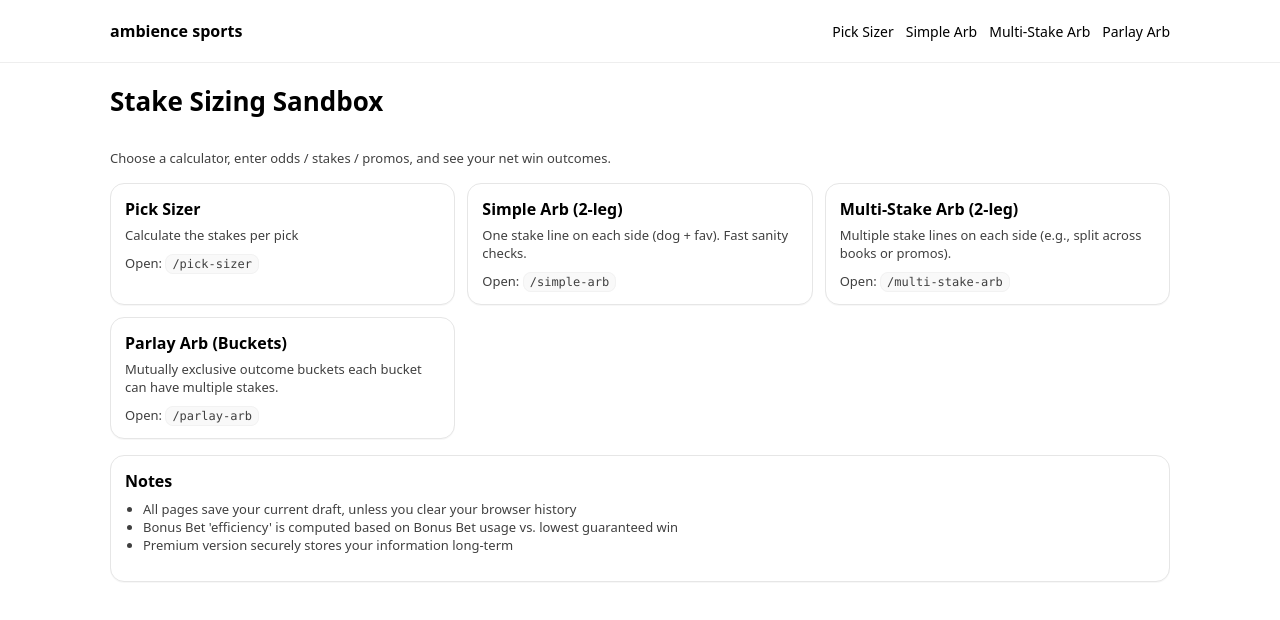
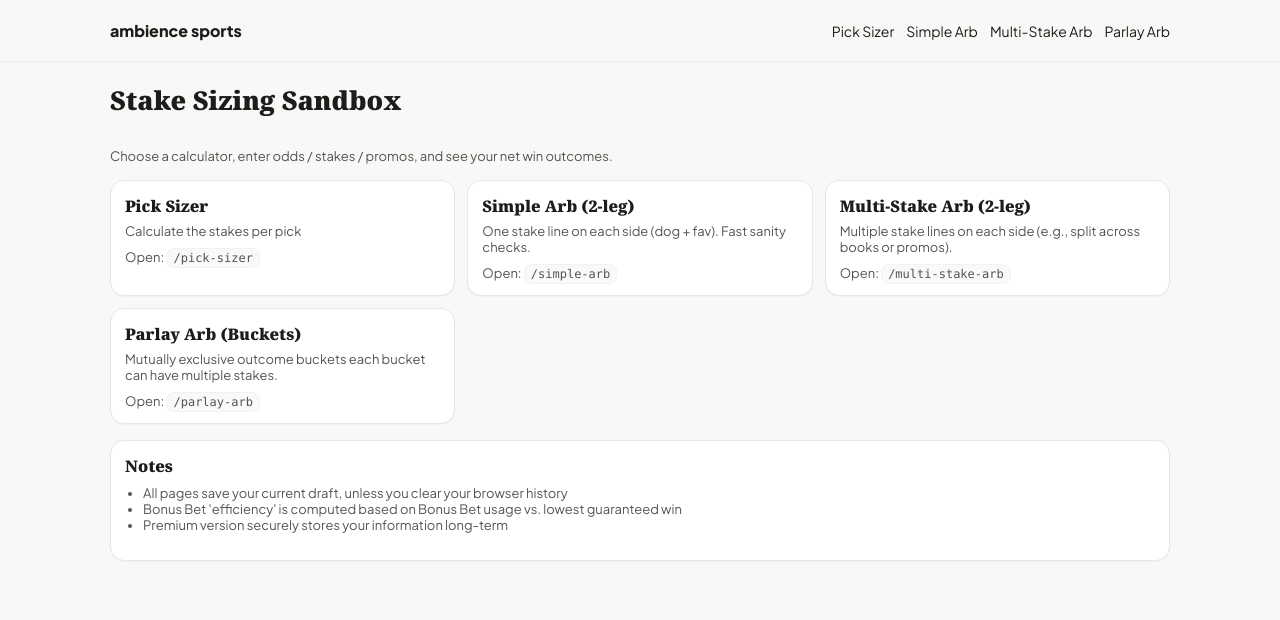
Before and after one commit to TTreads/Arb-Pricer, a Next.js app: page / in a window 1280 px wide. Shown: the top 620 px of the page. Built offline with nearby package versions, Linux system fonts and the light colour scheme.

Commit message:
Update multiple application pages, global styles, and layout.

```diff
--- a/app/bankroll/page.tsx
+++ b/app/bankroll/page.tsx
@@ -242,7 +242,7 @@ export default function BankrollPage() {
   }
 
   return (
-    <div style={{ maxWidth: 1000, margin: '0 auto', padding: 20, fontFamily: 'system-ui, -apple-system' }}>
+    <div style={{ maxWidth: 1000, margin: '0 auto', padding: 20 }}>
       <div style={{ display: 'flex', justifyContent: 'space-between', alignItems: 'baseline', gap: 12 }}>
         <h1 style={{ margin: 0 }}>Bankroll</h1>
       </div>
--- a/app/globals.css
+++ b/app/globals.css
@@ -1,17 +1,104 @@
-:root { color-scheme: light; }
-* { box-sizing: border-box; }
-html, body { padding: 0; margin: 0; font-family: ui-sans-serif, system-ui, -apple-system, Segoe UI, Roboto, Helvetica, Arial, "Apple Color Emoji","Segoe UI Emoji"; }
-a { color: inherit; text-decoration: none; }
-input, select, button { font: inherit; }
-button { cursor: pointer; }
+:root {
+    color-scheme: light;
+}
 
-.container { max-width: 1100px; margin: 0 auto; padding: 20px; }
-.grid { display: grid; gap: 12px; }
-.card { border: 1px solid #e6e6e6; border-radius: 14px; padding: 14px; background: white; box-shadow: 0 1px 0 rgba(0,0,0,0.03); }
-.row { display: flex; gap: 10px; flex-wrap: wrap; align-items: end; }
-.field { display: grid; gap: 6px; }
-.label { font-size: 12px; opacity: .75; }
-.h1 { font-size: 26px; font-weight: 900; margin: 0 0 14px; }
-.h2 { font-size: 16px; font-weight: 900; margin: 0; }
-.small { font-size: 13px; opacity: .75; }
-.kbd { font-family: ui-monospace, SFMono-Regular, Menlo, Monaco, Consolas, "Liberation Mono", "Courier New", monospace; font-size: 12px; background: #f7f7f7; padding: 2px 6px; border-radius: 8px; border: 1px solid #eee; }
+* {
+    box-sizing: border-box;
+}
+
+html,
+body {
+    padding: 0;
+    margin: 0;
+    font-family: var(--font-plus-jakarta-sans), sans-serif;
+    background-color: #FAF8F6;
+    color: #1a1d1a;
+}
+
+h1,
+h2,
+h3,
+h4,
+h5,
+h6,
+.h1,
+.h2 {
+    font-family: var(--font-noto-serif), serif;
+}
+
+a {
+    color: inherit;
+    text-decoration: none;
+}
+
+input,
+select,
+button {
+    font: inherit;
+}
+
+button {
+    cursor: pointer;
+}
+
+.container {
+    max-width: 1100px;
+    margin: 0 auto;
+    padding: 20px;
+}
+
+.grid {
+    display: grid;
+    gap: 12px;
+}
+
+.card {
+    border: 1px solid #e6e6e6;
+    border-radius: 14px;
+    padding: 14px;
+    background: white;
+    box-shadow: 0 1px 0 rgba(0, 0, 0, 0.03);
+}
+
+.row {
+    display: flex;
+    gap: 10px;
+    flex-wrap: wrap;
+    align-items: end;
+}
+
+.field {
+    display: grid;
+    gap: 6px;
+}
+
+.label {
+    font-size: 12px;
+    opacity: .75;
+}
+
+.h1 {
+    font-size: 26px;
+    font-weight: 900;
+    margin: 0 0 14px;
+}
+
+.h2 {
+    font-size: 16px;
+    font-weight: 900;
+    margin: 0;
+}
+
+.small {
+    font-size: 13px;
+    opacity: .75;
+}
+
+.kbd {
+    font-family: ui-monospace, SFMono-Regular, Menlo, Monaco, Consolas, "Liberation Mono", "Courier New", monospace;
+    font-size: 12px;
+    background: #f7f7f7;
+    padding: 2px 6px;
+    border-radius: 8px;
+    border: 1px solid #eee;
+}
--- a/app/layout.tsx
+++ b/app/layout.tsx
@@ -1,6 +1,20 @@
 import './globals.css';
 import type { Metadata } from 'next';
 import Link from 'next/link';
+
+import { Noto_Serif, Plus_Jakarta_Sans } from 'next/font/google';
+
+const notoSerif = Noto_Serif({
+  subsets: ['latin'],
+  variable: '--font-noto-serif',
+  display: 'swap',
+});
+
+const plusJakartaSans = Plus_Jakarta_Sans({
+  subsets: ['latin'],
+  variable: '--font-plus-jakarta-sans',
+  display: 'swap',
+});
 
 export const metadata: Metadata = {
   title: 'ambience sports',
@@ -9,7 +23,7 @@ export const metadata: Metadata = {
 
 export default function RootLayout({ children }: { children: React.ReactNode }) {
   return (
-    <html lang="en">
+    <html lang="en" className={`${notoSerif.variable} ${plusJakartaSans.variable}`}>
       <body>
         <header style={{ borderBottom: '1px solid #eee' }}>
           <div className="container" style={{ display: 'flex', justifyContent: 'space-between', alignItems: 'center' }}>
--- a/app/multi-stake-arb/page.tsx
+++ b/app/multi-stake-arb/page.tsx
@@ -241,7 +241,7 @@ export default function MultiStakeArbPage() {
   }
 
   return (
-    <div style={{ maxWidth: 1200, margin: '0 auto', padding: 20, fontFamily: 'system-ui, -apple-system' }}>
+    <div style={{ maxWidth: 1200, margin: '0 auto', padding: 20 }}>
       <div style={{ display: 'flex', justifyContent: 'space-between', alignItems: 'baseline' }}>
         <h1 style={{ margin: 0 }}>Multi-Stake Arb (2-leg)</h1>
         <button onClick={reset} style={btn}>
--- a/app/parlay-arb/page.tsx
+++ b/app/parlay-arb/page.tsx
@@ -170,13 +170,13 @@ export default function ParlayArbPage() {
     try {
       const raw = localStorage.getItem(LS_KEY)
       if (raw) setGroupsUI(JSON.parse(raw))
-    } catch {}
+    } catch { }
   }, [])
 
   useEffect(() => {
     try {
       localStorage.setItem(LS_KEY, JSON.stringify(groupsUI))
-    } catch {}
+    } catch { }
   }, [groupsUI])
 
   /* ---------- computed ---------- */
@@ -239,7 +239,7 @@ export default function ParlayArbPage() {
   }
 
   return (
-    <div style={{ maxWidth: 1200, margin: '0 auto', padding: 20, fontFamily: 'system-ui, -apple-system' }}>
+    <div style={{ maxWidth: 1200, margin: '0 auto', padding: 20 }}>
       <div style={{ display: 'flex', justifyContent: 'space-between', alignItems: 'baseline' }}>
         <h1 style={{ margin: 0 }}>Parlay Arb</h1>
         <button onClick={addGroup} style={btn}>
--- a/app/pick-sizer/page.tsx
+++ b/app/pick-sizer/page.tsx
@@ -92,13 +92,13 @@ export default function PickSizerPage() {
       if (!raw) return
       const parsed = JSON.parse(raw) as { rows: RowUI[] }
       if (parsed?.rows?.length) setRows(parsed.rows)
-    } catch {}
+    } catch { }
   }, [])
 
   useEffect(() => {
     try {
       localStorage.setItem(LS_KEY, JSON.stringify({ rows }))
-    } catch {}
+    } catch { }
   }, [rows])
 
   function loadBankrollSize(): BankrollSizeLS | null {
@@ -154,7 +154,7 @@ export default function PickSizerPage() {
   }
 
   return (
-    <div style={{ maxWidth: 1200, margin: '0 auto', padding: 20, fontFamily: 'system-ui, -apple-system' }}>
+    <div style={{ maxWidth: 1200, margin: '0 auto', padding: 20 }}>
       <div style={{ display: 'flex', justifyContent: 'space-between', alignItems: 'baseline', gap: 12 }}>
         <h1 style={{ margin: 0 }}>Pick Sizer</h1>
         <div style={{ display: 'flex', gap: 10 }}>
--- a/app/simple-arb/page.tsx
+++ b/app/simple-arb/page.tsx
@@ -212,7 +212,7 @@ export default function SimpleArbPage() {
   }
 
   return (
-    <div style={{ maxWidth: 1100, margin: '0 auto', padding: 20, fontFamily: 'system-ui, -apple-system' }}>
+    <div style={{ maxWidth: 1100, margin: '0 auto', padding: 20 }}>
       <div style={{ display: 'flex', justifyContent: 'space-between', alignItems: 'center', gap: 12 }}>
         <h1 style={{ fontSize: 28, margin: 0 }}>Simple Arb (2-leg)</h1>
         <button onClick={reset} style={btn}>
```
Also changed, not shown: 2 other files (tests, documents, lock files or other folders). Lines whose indentation alone changed are shown as unchanged.
